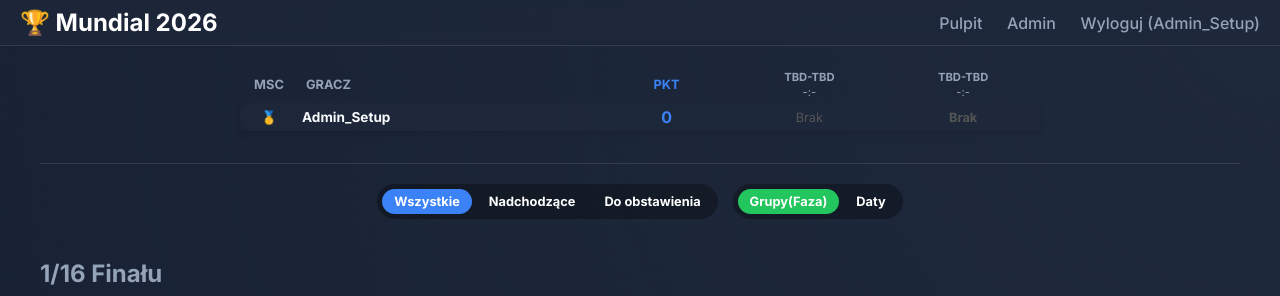
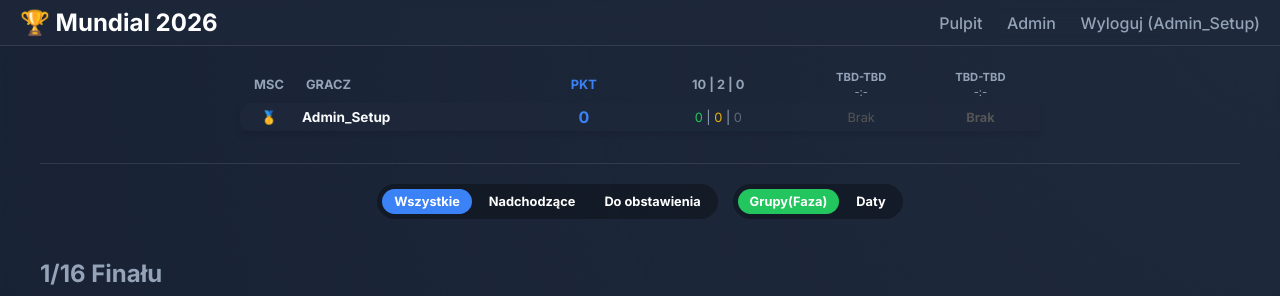
Before and after one commit to ajemfakinalkoholik-commits/mundial-2026, a Flask app: page /dashboard in a window 1280 px wide; the page is wider, and only the part inside the window is pictured. Shown: the top 296 px of that part. Run offline with Flask 3, Linux system fonts and the light colour scheme; a user stored in the database is signed in; data comes from the database, SQL or seed files in the repository; data that the repository does not hold is empty.

Commit message:
Add files via upload

```diff
--- a/app.py
+++ b/app.py
@@ -200,16 +200,42 @@ def dashboard():
 
     all_predictions = Prediction.query.all()
 
+    played_match_ids = {m.id for m in Match.query.filter_by(played=True).all()}
+
     leaderboard_data = []
     for u in users:
         u_preds = [p for p in all_predictions if p.user_id == u.id]
         pts = sum(p.points for p in u_preds)
+
+        c_10 = sum(1 for p in u_preds if p.points == 10)
+        c_2 = sum(1 for p in u_preds if p.points == 2)
+        c_0 = sum(1 for p in u_preds if p.points == 0 and p.match_id in played_match_ids)
+
         recent_forms = []
         for m in target_matches:
             m_pred = next((p for p in u_preds if p.match_id == m.id), None)
             recent_forms.append(m_pred)
-        leaderboard_data.append({'name': u.name, 'points': pts, 'recent': recent_forms})
-    leaderboard_data.sort(key=lambda x: x['points'], reverse=True)
+
+        leaderboard_data.append({
+            'name': u.name,
+            'points': pts,
+            'c_10': c_10,
+            'c_2': c_2,
+            'c_0': c_0,
+            'recent': recent_forms
+        })
+
+    leaderboard_data.sort(key=lambda x: (x['points'], x['c_10']), reverse=True)
+
+    for i, user_data in enumerate(leaderboard_data):
+        if i > 0:
+            prev = leaderboard_data[i-1]
+            if user_data['points'] == prev['points'] and user_data['c_10'] == prev['c_10']:
+                user_data['rank'] = prev['rank']
+            else:
+                user_data['rank'] = i + 1
+        else:
+            user_data['rank'] = 1
 
     # Dictionary for current user predictions
     pred_dict = {p.match_id: p for p in all_predictions if p.user_id == current_user.id}
@@ -422,10 +448,16 @@ def leaderboard():
 
     all_predictions = Prediction.query.all()
 
+    played_match_ids = {m.id for m in Match.query.filter_by(played=True).all()}
+
     leaderboard_data = []
     for u in users:
         u_preds = [p for p in all_predictions if p.user_id == u.id]
         pts = sum(p.points for p in u_preds)
+
+        c_10 = sum(1 for p in u_preds if p.points == 10)
+        c_2 = sum(1 for p in u_preds if p.points == 2)
+        c_0 = sum(1 for p in u_preds if p.points == 0 and p.match_id in played_match_ids)
 
         # Collect forms for the target matches
         recent_forms = []
@@ -433,9 +465,25 @@ def leaderboard():
             m_pred = next((p for p in u_preds if p.match_id == m.id), None)
             recent_forms.append(m_pred)
 
-        leaderboard_data.append({'name': u.name, 'points': pts, 'recent': recent_forms})
+        leaderboard_data.append({
+            'name': u.name,
+            'points': pts,
+            'c_10': c_10,
+            'c_2': c_2,
+            'c_0': c_0,
+            'recent': recent_forms
+        })
 
-    leaderboard_data.sort(key=lambda x: x['points'], reverse=True)
+    leaderboard_data.sort(key=lambda x: (x['points'], x['c_10']), reverse=True)
+    for i, user_data in enumerate(leaderboard_data):
+        if i > 0:
+            prev = leaderboard_data[i-1]
+            if user_data['points'] == prev['points'] and user_data['c_10'] == prev['c_10']:
+                user_data['rank'] = prev['rank']
+            else:
+                user_data['rank'] = i + 1
+        else:
+            user_data['rank'] = 1
     return render_template('leaderboard.html', leaderboard=leaderboard_data, last_matches=target_matches)
 
 @app.route('/admin', methods=['GET', 'POST'])
--- a/templates/dashboard.html
+++ b/templates/dashboard.html
@@ -10,6 +10,7 @@
                 <th class="col-rank">MSC</th>
                 <th class="col-name" style="text-align: left;">GRACZ</th>
                 <th class="col-points" style="text-align: center;">PKT</th>
+                <th style="text-align: center; color: var(--text-secondary); font-size: 0.8rem; padding: 10px 5px;">10 | 2 | 0</th>
                 {% for m in last_matches %}
                     <th class="col-match" style="text-align: center; max-width: 45px; padding: 2px !important;">
                         <div style="white-space: nowrap; font-size: 0.7rem; overflow: hidden; text-overflow: ellipsis;">{{ m.team1 }}-{{ m.team2 }}</div>
@@ -20,16 +21,21 @@
         </thead>
         <tbody>
         {% for user in leaderboard %}
-            <tr class="rank-{{ loop.index }}">
+            <tr class="rank-{{ user.rank }}">
                 <td style="text-align: center;">
-                    {% if loop.index == 1 %}🥇
-                    {% elif loop.index == 2 %}🥈
-                    {% elif loop.index == 3 %}🥉
-                    {% else %}{{ loop.index }}
+                    {% if user.rank == 1 %}🥇
+                    {% elif user.rank == 2 %}🥈
+                    {% elif user.rank == 3 %}🥉
+                    {% else %}{{ user.rank }}
                     {% endif %}
                 </td>
                 <td class="col-name-val">{{ user.name }}</td>
                 <td class="col-points-val">{{ user.points }}</td>
+                <td style="text-align: center; font-size: 0.8rem; color: var(--text-secondary); padding: 5px;">
+                    <span style="color: var(--success);">{{ user.c_10 }}</span> |
+                    <span style="color: var(--warning);">{{ user.c_2 }}</span> |
+                    <span style="color: rgba(255,255,255,0.3);">{{ user.c_0 }}</span>
+                </td>
 
                 {% for pred in user.recent %}
                     <td class="col-match-val">
```
Also changed, not shown: templates/leaderboard.html (+11 -5 lines).
